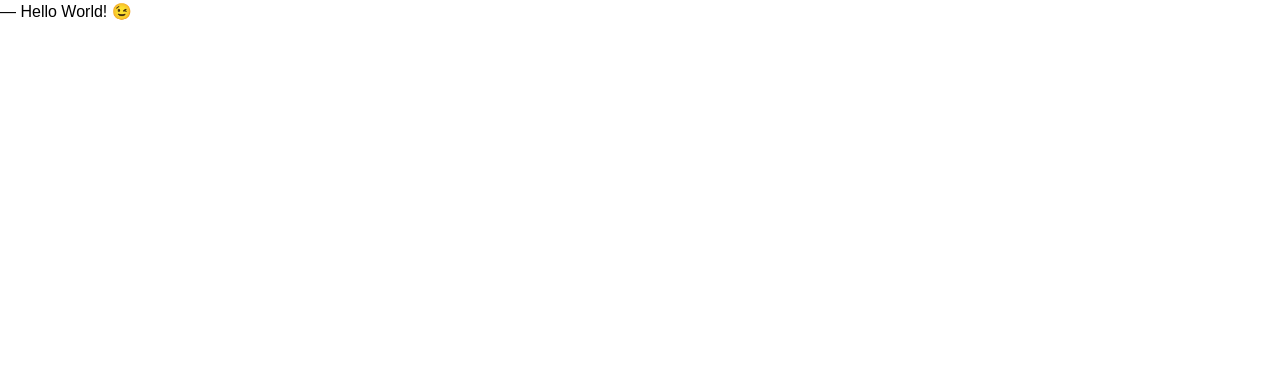
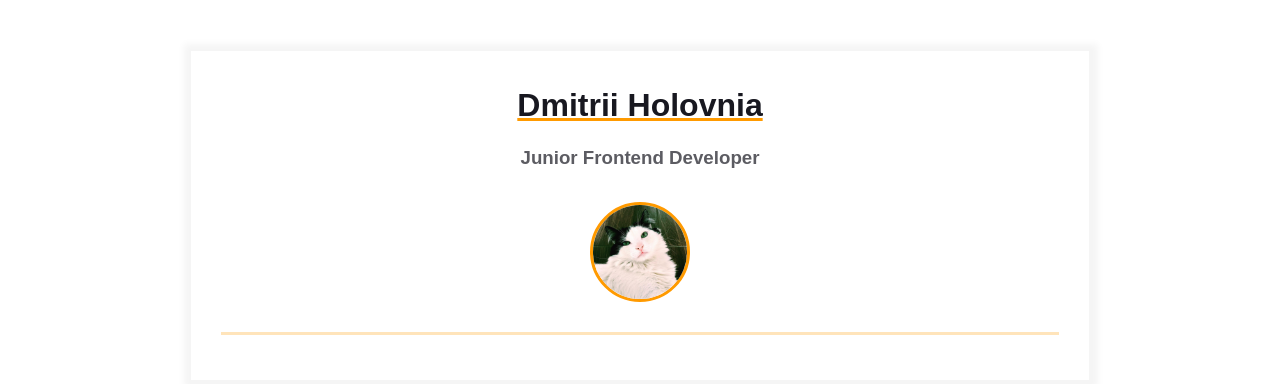
Before and after one commit to demetrioholownia/homepage, a plain HTML site: page index.html in a window 1280 px wide. Drawn offline with Linux system fonts and the light colour scheme.

Commit message:
Added primary content

```diff
--- a/index.html
+++ b/index.html
@@ -7,6 +7,25 @@
     <meta name="viewport" content="width=device-width, initial-scale=1" />
   </head>
   <body>
-    ― Hello World! &#x1F609;
+    <main>
+      <div class="resume">
+        <div class="container">
+          <div class="resume__block">
+            <h1 class="contact-info__header">Dmitrii Holovnia</h1>
+            <h3 class="contact-info__sub-header">Junior Frontend Developer</h3>
+
+            <div class="contact_info_container fh">
+              <div class="contact-info__block"></div>
+
+              <div class="contact-info__block contact-info__block--center">
+                <img class="contact-info__avatar" src="assets/avatar.jpg" alt="Avatar">
+              </div>
+
+              <div class="contact-info__block"></div>
+            </div>
+          </div>
+        </div>
+      </div>
+    </main>
   </body>
 </html>
```
Also changed, not shown: assets/avatar.jpg (added).
